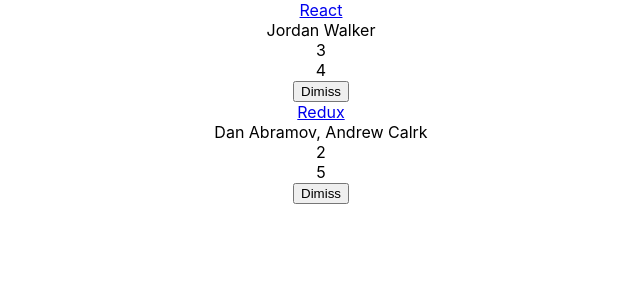
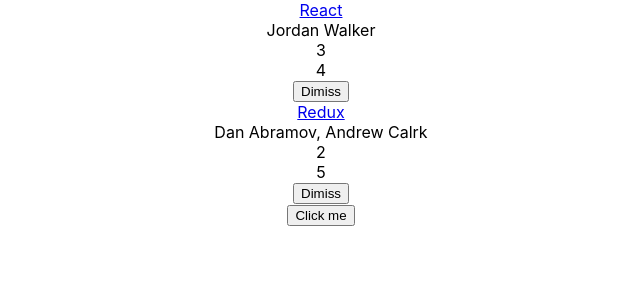
Before and after one commit to Allisson100/ReactJs-Estudos, a React (Create React App) app in the folder Livro-The-Road-To-Learn-React/hackernews/: page / in a window 1280 px wide. Shown: the top 300 px of the page, without its empty margins (319-959 px from the left). Built offline with nearby package versions, Linux system fonts and the light colour scheme.

Commit message:
Bindings

```diff
--- a/Livro-The-Road-To-Learn-React/hackernews/src/App.js
+++ b/Livro-The-Road-To-Learn-React/hackernews/src/App.js
@@ -32,12 +32,17 @@
     }
 
     this.onDimiss = this.onDimiss.bind(this)
+    this.onClickMe = this.onClickMe.bind(this)
   }
 
   onDimiss(id) {
     const isNotId = e => e.objectID !== id
     const updatedList = this.state.list.filter(isNotId)
     this.setState({list : updatedList})
+  }
+
+  onClickMe() {
+    console.log(this)
   }
 
   render() {
@@ -64,6 +69,12 @@
             </div>
           )
         }
+        <button
+          type='button'
+          onClick={this.onClickMe}
+        >
+          Click me
+        </button>
       </div>
 
     );
```
Also changed, not shown: 1 other file (tests, documents, lock files or other folders).
